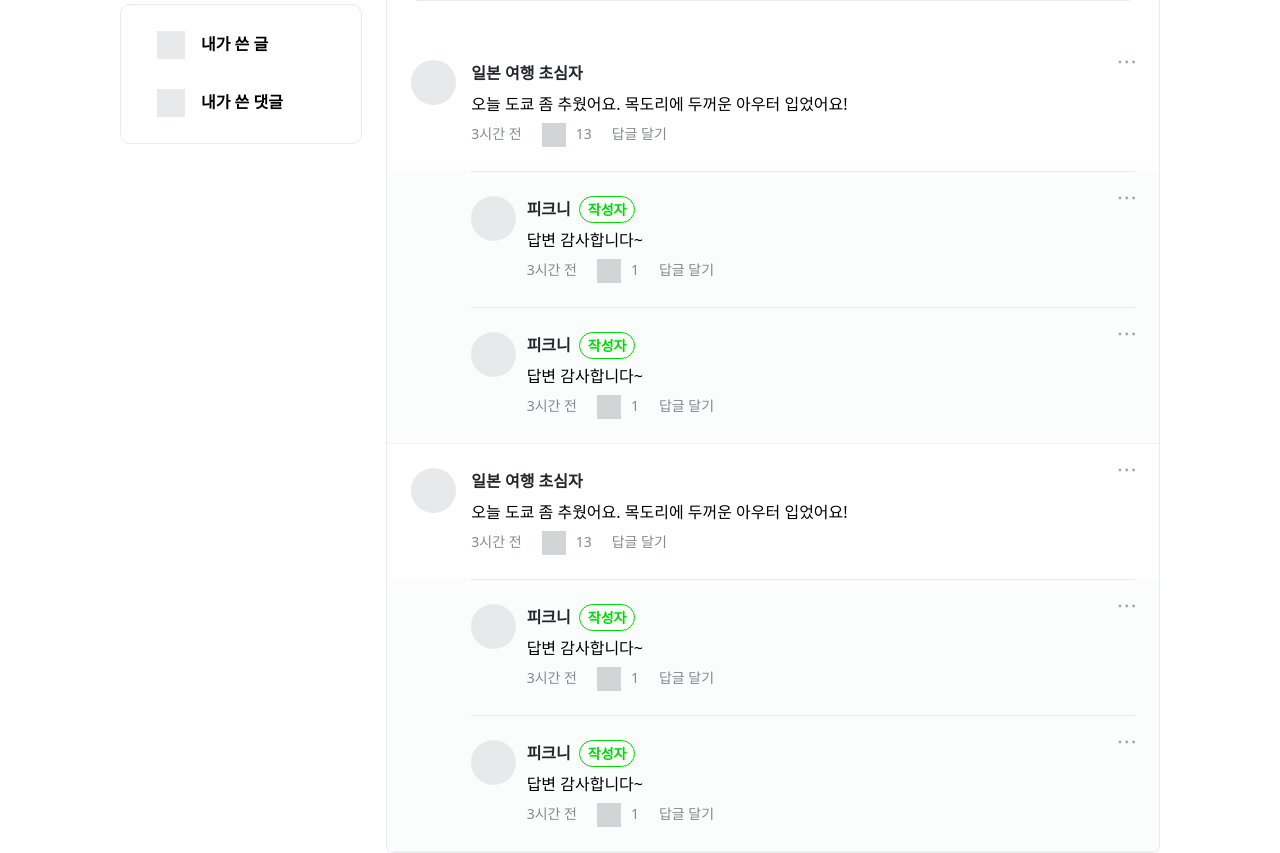
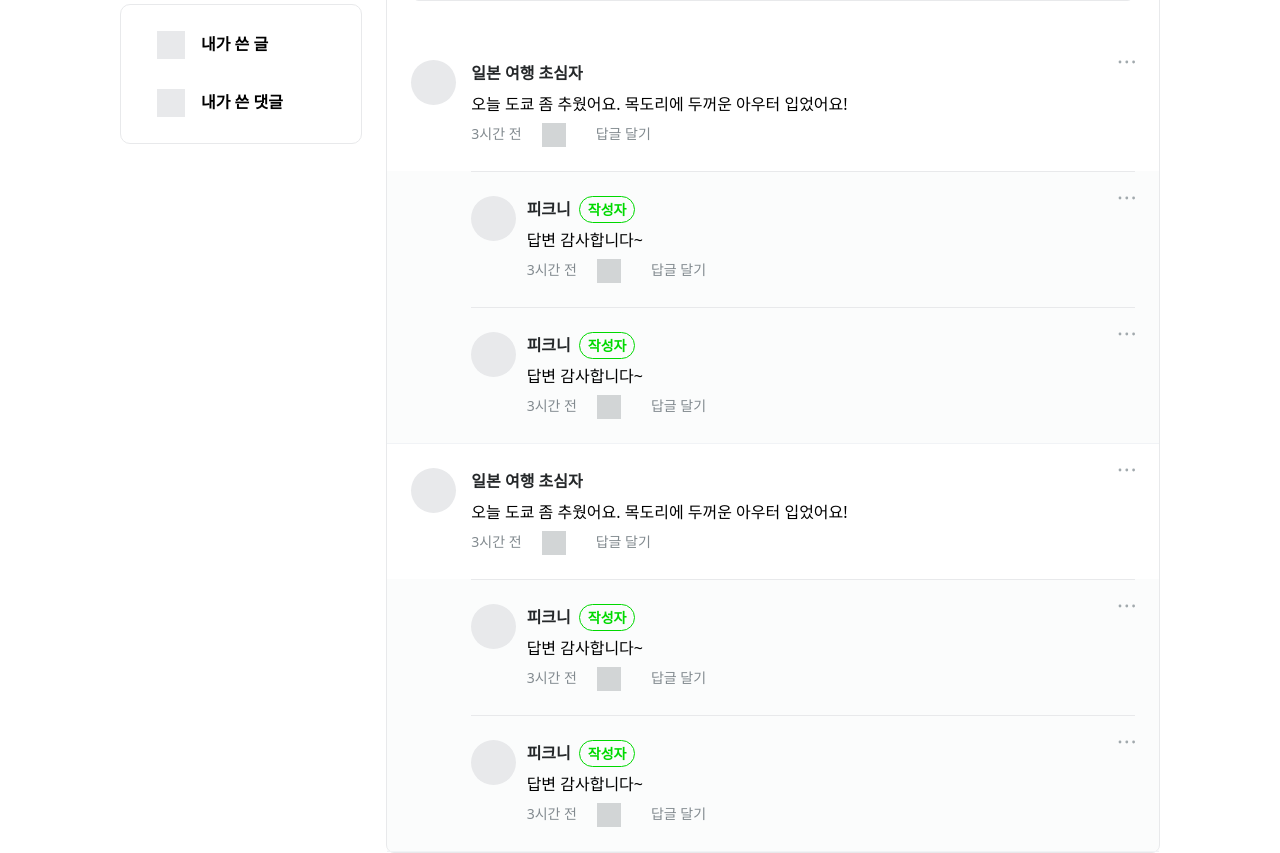
Before and after one commit to picnee/picnee_frontend, a Next.js app: page /travelTalk/detail in a window 1280 px wide. Shown: the part 700-1553 px from the top of the page. Built offline with nearby package versions, Linux system fonts and the light colour scheme.

Commit message:
Refactor: 데이터 비구조화할당으로 변경

```diff
--- a/src/app/(route)/travelTalk/detail/_components/ReReplyComment.tsx
+++ b/src/app/(route)/travelTalk/detail/_components/ReReplyComment.tsx
@@ -7,7 +7,7 @@ interface dataType {
   id: string;
   comment: string;
   time: string;
-  Like: string;
+  like: string;
 }
 
 interface PropsData {
@@ -45,7 +45,9 @@ const ReReplyComment = ({
   };
   return (
     <>
-      {reReplyCommentData.map((item, index) => (
+      {reReplyCommentData.map((item, index) => {
+        const { id, comment, time, like } = item;
+        return (
           <div
             className={`grid grid-cols-12 ${
               isMyComment ? "bg-gray-50" : "bg-white"
@@ -60,17 +62,17 @@ const ReReplyComment = ({
                 </div>
                 <div className="col-span-10">
                   <p className="font-600 text-lg text-gray-900 mb-[5px]">
-                  {item.id}
+                    {id}
                     {isMyComment && (
                       <span className="ml-[8px] pl-[8px] pr-[8px] pt-[3px] pb-[3px] border border-green rounded-[50px] font-500 text-sm text-green">
                         작성자
                       </span>
                     )}
                   </p>
-                <p className="font-400 text-lg mb-[6px]">{item.comment}</p>
+                  <p className="font-400 text-lg mb-[6px]">{comment}</p>
                   <div className="flex gap-[20px] font-400 text-sm text-gray-500 mb-[24px]">
-                  <p>{item.time}시간 전</p>
-                  <Like likeNum={item.Like} />
+                    <p>{time}시간 전</p>
+                    <Like likeNum={like} />
                     <p
                       className="cursor-pointer"
                       onClick={() => setShowReReplyBox((prev) => !prev)}
@@ -122,7 +124,8 @@ const ReReplyComment = ({
               </div>
             </div>
           </div>
-      ))}
+        );
+      })}
       {showReReplyBox && (
         <div className="grid grid-cols-12">
           <div className="col-span-1"></div>
--- a/src/app/(route)/travelTalk/detail/_components/ReplyComment.tsx
+++ b/src/app/(route)/travelTalk/detail/_components/ReplyComment.tsx
@@ -21,6 +21,7 @@ const ReplyComment = ({
   showReplyBox,
   setShowReplyMenu,
 }: PropsData) => {
+  const { id, comment, time, like } = listData;
   // 내가 작성한 글 플래그
   const isMyComment = false;
 
@@ -47,17 +48,17 @@ const ReplyComment = ({
         </div>
         <div className="col-span-10">
           <p className="font-600 text-lg text-gray-900 mb-[5px]">
-            {listData.id}
+            {id}
             {isMyComment && (
               <span className="ml-[8px] pl-[8px] pr-[8px] pt-[3px] pb-[3px] border border-green rounded-[50px] font-500 text-sm text-green">
                 작성자
               </span>
             )}
           </p>
-          <p className="font-400 text-lg mb-[6px]">{listData.comment}</p>
+          <p className="font-400 text-lg mb-[6px]">{comment}</p>
           <div className="flex gap-[20px] font-400 text-sm text-gray-500 mb-[24px]">
-            <p>{listData.time}시간 전</p>
-            <Like likeNum={listData.Like} />
+            <p>{time}시간 전</p>
+            <Like likeNum={like} />
             <p
               className="cursor-pointer"
               onClick={() => setShowReplyBox((prev) => !prev)}
```
Lines whose indentation alone changed are shown as unchanged.
